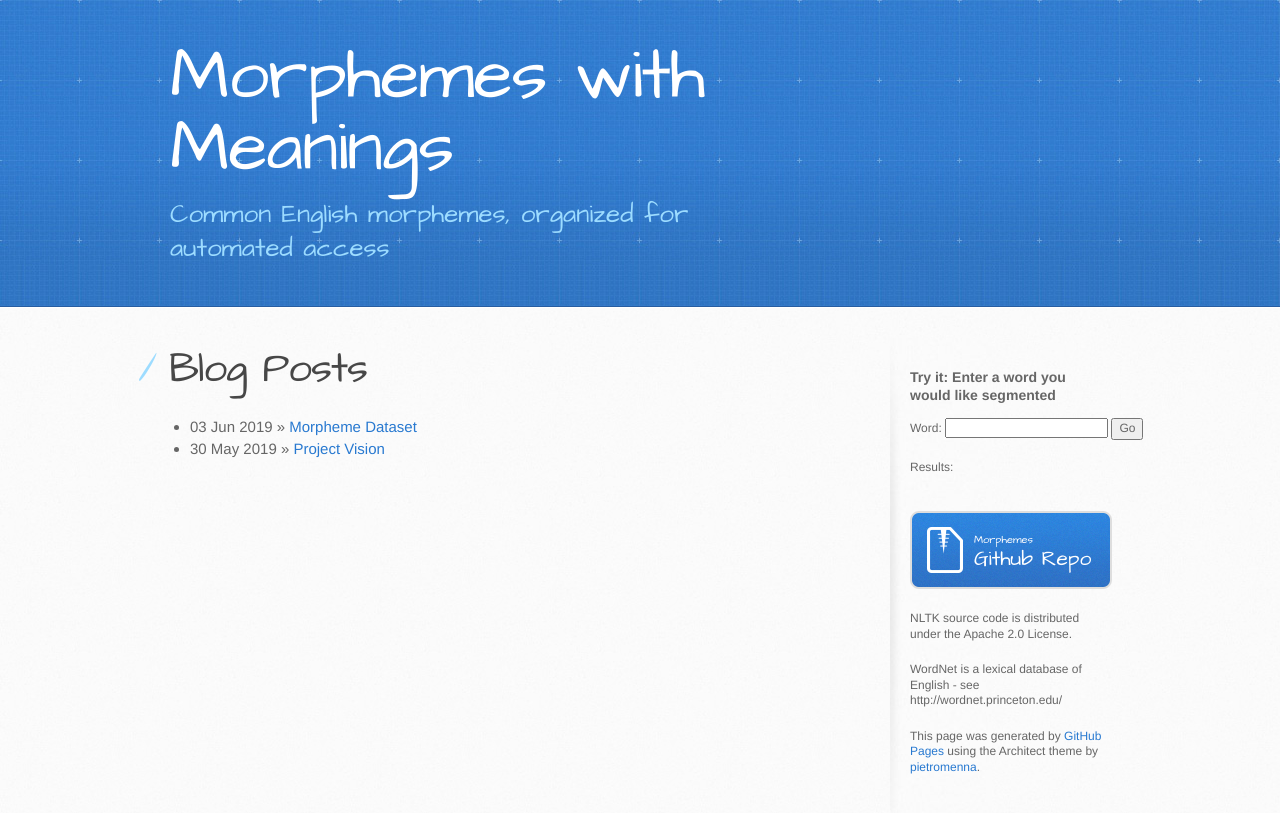
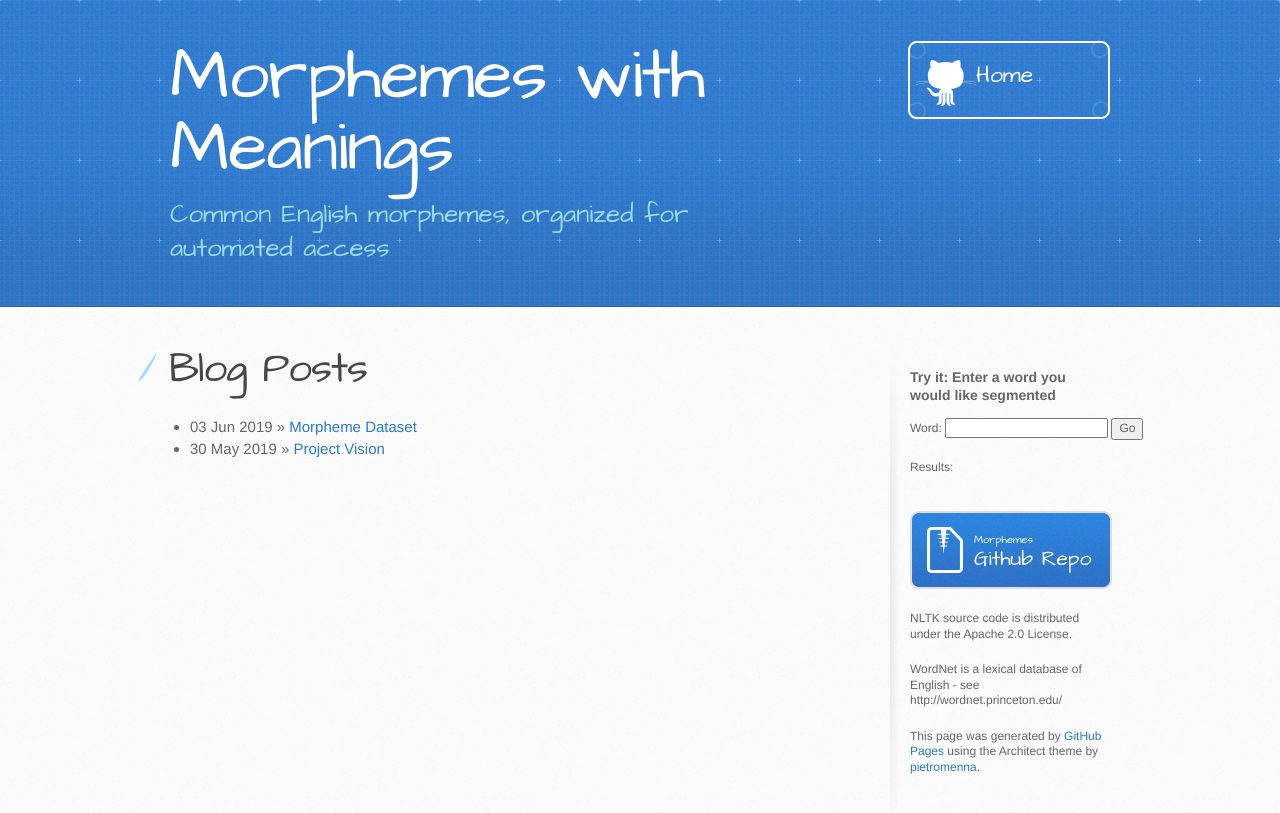
Before and after one commit to colingoldberg/morphemes, a Jekyll site: the page built from docs/index.html, in a window 1280 px wide. Shown: the top 813 px of the page. Built offline with Jekyll 4.4.1, drawn with Linux system fonts in a browser that asks for light colours; nearby versions of some CDN libraries.

Commit message:
Update default.html

```diff
--- a/docs/_layouts/default.html
+++ b/docs/_layouts/default.html
@@ -23,6 +23,7 @@
       <div class="inner">
         <h1> {{ site.name }} </h1>
         <h2>Common English morphemes, organized for automated access</h2>
+        <a href="https://colingoldberg.github.io/morphemes/" class="button">Home</a>
       </div>
     </header>
 
```
